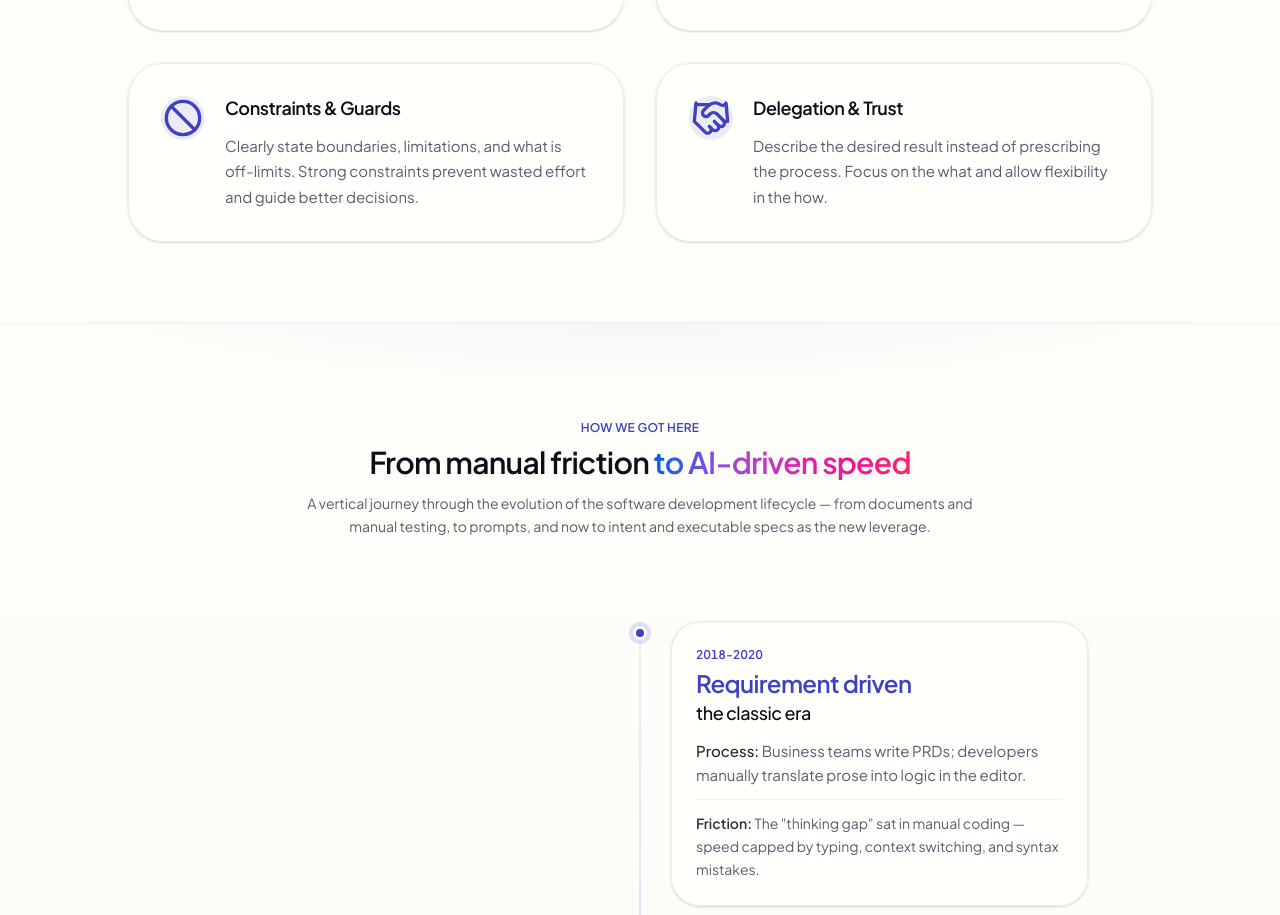
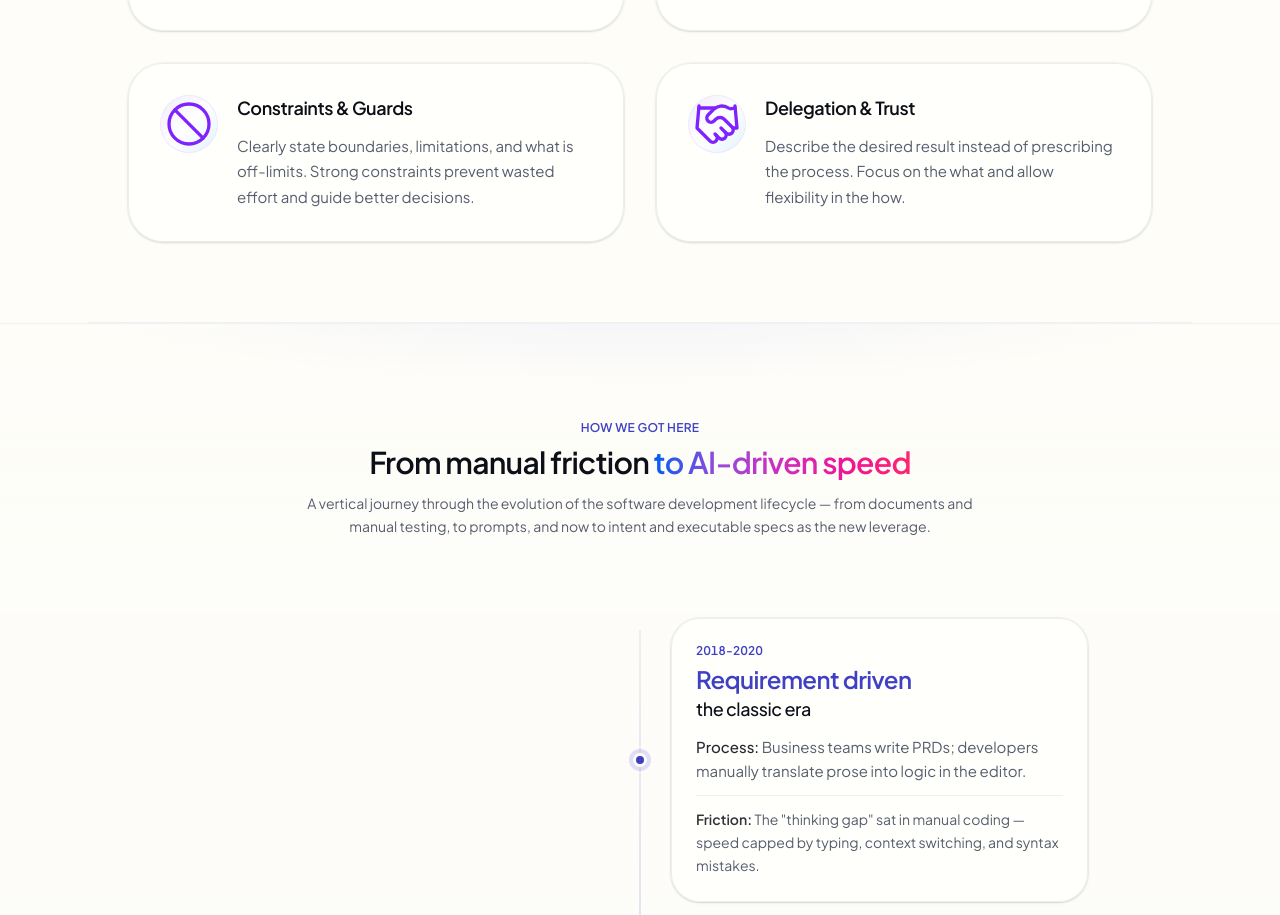
Before and after one commit to slavamlinsky/sdd-show, a Next.js app: page / in a window 1280 px wide. Shown: the part 877-1792 px from the top of the page. Built offline with nearby package versions, Linux system fonts and the light colour scheme.

Commit message:
fix: timeline centering, intent icon chips, scroll-to-top offset & fill

```diff
--- a/app/(shell-flush)/blog/page.tsx
+++ b/app/(shell-flush)/blog/page.tsx
@@ -30,10 +30,10 @@ export default function BlogIndexPage() {
       <div className="relative mx-auto w-full max-w-6xl px-4 pt-6 sm:px-6 sm:pt-12">
         <Reveal className="max-w-2xl space-y-4">
           <h1>
-            SDD <GradientText className="font-semibold">blog</GradientText>
+            Our <GradientText>AI driven blog</GradientText>
           </h1>
           <p className="text-lg leading-relaxed text-muted-foreground">
-            Short posts on SDD — ideal if you are learning the basics or pitching clearer practices to your team.
+            Short posts and useful articles about modern software development. Ideal if you are learning the basics or pitching clearer practices to your team.
           </p>
         </Reveal>
 
--- a/components/home-evolution-timeline.tsx
+++ b/components/home-evolution-timeline.tsx
@@ -5,6 +5,7 @@ import { GradientText } from "./gradient-text";
 type Phase = {
   range: string;
   title: string;
+  subtitle?: string;
   process: string;
   /** Friction, challenge, issue, or future-facing note */
   note?: { label: string; text: string };
@@ -112,17 +113,17 @@ export function HomeEvolutionTimeline() {
                     </div>
 
                     {/* Desktop: alternating sides (first era on the right) */}
-                    <div className="hidden md:grid md:grid-cols-[1fr_auto_1fr] md:gap-x-6 md:gap-y-0 md:items-start">
+                    <div className="hidden md:grid md:grid-cols-[1fr_auto_1fr] md:gap-x-6 md:gap-y-0 md:items-center">
                       <div
                         className={cn(
-                          "min-w-0 pt-1",
+                          "min-w-0",
                           onRight ? "col-start-1 invisible" : "col-start-1 justify-self-end text-right"
                         )}
                       >
                         {!onRight ? <PhaseCard phase={phase} align="right" /> : null}
                       </div>
 
-                      <div className="relative col-start-2 flex flex-col items-center pt-2">
+                      <div className="relative col-start-2 flex flex-col items-center justify-center">
                         <span
                           className="relative z-10 size-3.5 shrink-0 rounded-full border-[3px] border-background bg-primary shadow-[0_0_0_4px_rgba(99,102,241,0.2)]"
                           aria-hidden
@@ -131,7 +132,7 @@ export function HomeEvolutionTimeline() {
 
                       <div
                         className={cn(
-                          "min-w-0 pt-1",
+                          "min-w-0",
                           onRight ? "col-start-3 justify-self-start text-left" : "col-start-3 invisible"
                         )}
                       >
--- a/components/home-intent-pillars.tsx
+++ b/components/home-intent-pillars.tsx
@@ -1,7 +1,15 @@
 import Link from "next/link";
 import { Ban, BarChart3, Handshake, Target } from "lucide-react";
 import { Reveal } from "@/components/reveal";
+import { cn } from "@/lib/utils";
 import { GradientText } from "./gradient-text";
+
+/** Matches `HomePillars` icon chip: larger box + smaller glyph = comfortable padding on all sides */
+const intentIconChipClass = cn(
+  "flex size-14 shrink-0 items-center justify-center rounded-2xl",
+  "bg-gradient-to-br from-violet-500/12 via-white to-sky-500/15 ring-1 ring-violet-500/15",
+  "dark:from-violet-500/20 dark:via-card dark:to-sky-500/20 dark:ring-violet-400/20"
+);
 
 const pillars = [
   {
@@ -56,9 +64,12 @@ export function HomeIntentPillars() {
               <li key={item.glossarySlug}>
                 <Reveal delay={i * 0.06} distance={14}>
                   <div className="flex h-full gap-5 rounded-3xl border border-border/60 bg-card/90 p-8 shadow-sm ring-1 ring-foreground/[0.03] backdrop-blur-sm sm:p-8">
-                    <div className="flex size-11 shrink-0 items-center justify-center rounded-xl bg-primary/10 text-primary">
-                      <Icon className="size-10" aria-hidden />
-                    </div>
+                    <span className={intentIconChipClass} aria-hidden>
+                      <Icon
+                        className="size-12 text-violet-600 dark:text-sky-400"
+                        strokeWidth={1.65}
+                      />
+                    </span>
                     <div className="min-w-0 flex-1">
                       <h3 className="font-heading text-lg font-semibold leading-snug tracking-tight text-foreground">
                         <Link
--- a/components/mobile-nav-drawer.tsx
+++ b/components/mobile-nav-drawer.tsx
@@ -67,20 +67,31 @@ export function MobileNavDrawer() {
     };
   }, [open, mounted]);
 
+  /** Same chip language as `HomePillars` icons — larger tap target (size-14) helps older phones. */
+  const menuTriggerChip = cn(
+    "flex size-14 shrink-0 items-center justify-center rounded-2xl border-0 shadow-none outline-none",
+    "bg-gradient-to-br from-violet-500/12 via-white to-sky-500/15 ring-1 ring-violet-500/15",
+    "dark:from-violet-500/20 dark:via-card dark:to-sky-500/20 dark:ring-violet-400/20",
+    "text-violet-600 dark:text-sky-400",
+    "cursor-pointer [touch-action:manipulation] [-webkit-tap-highlight-color:transparent]",
+    "hover:opacity-90 active:opacity-80"
+  );
+
   return (
     <div className="relative z-[60] md:hidden">
       <button
         type="button"
-        className={cn(
-          buttonVariants({ variant: "outline", size: "icon" }),
-          "cursor-pointer [touch-action:manipulation] [-webkit-tap-highlight-color:transparent]"
-        )}
+        className={menuTriggerChip}
         aria-label={open ? "Close menu" : "Open menu"}
         aria-expanded={open}
         aria-controls={open ? panelId : undefined}
         onClick={() => setOpen((o) => !o)}
       >
-        <MenuIcon className="size-4 pointer-events-none" aria-hidden />
+        {open ? (
+          <XIcon className="size-6 pointer-events-none" strokeWidth={1.65} aria-hidden />
+        ) : (
+          <MenuIcon className="size-6 pointer-events-none" strokeWidth={1.65} aria-hidden />
+        )}
       </button>
       {mounted && open
         ? createPortal(
--- a/components/scroll-to-top.tsx
+++ b/components/scroll-to-top.tsx
@@ -124,7 +124,8 @@ export function ScrollToTop() {
       />
       <div
         className={cn(
-          "fixed bottom-6 right-4 z-[90] transition-opacity duration-200 sm:bottom-8 sm:right-8",
+          /* ~48px higher than bottom-6 / bottom-8 so it clears footer link rows */
+          "fixed bottom-[4.5rem] right-4 z-[90] transition-opacity duration-200 sm:bottom-20 sm:right-8",
           visible ? "opacity-100" : "pointer-events-none opacity-0"
         )}
       >
@@ -138,8 +139,8 @@ export function ScrollToTop() {
           className={cn(
             /* Outline / transparent chip (e.g. footer-style): shows page behind, accent border + icon */
             "pointer-events-auto flex size-11 cursor-pointer items-center justify-center rounded-md border-2 border-primary",
-            "bg-transparent text-primary shadow-none",
-            "transition-colors hover:bg-primary/10 active:bg-primary/15",
+            "bg-primary/25 text-primary shadow-none backdrop-blur-sm",
+            "transition-colors hover:bg-primary/35 active:bg-primary/40",
             "focus-visible:outline-none focus-visible:ring-2 focus-visible:ring-ring focus-visible:ring-offset-2 focus-visible:ring-offset-background",
             "disabled:pointer-events-none disabled:opacity-40"
           )}
```
